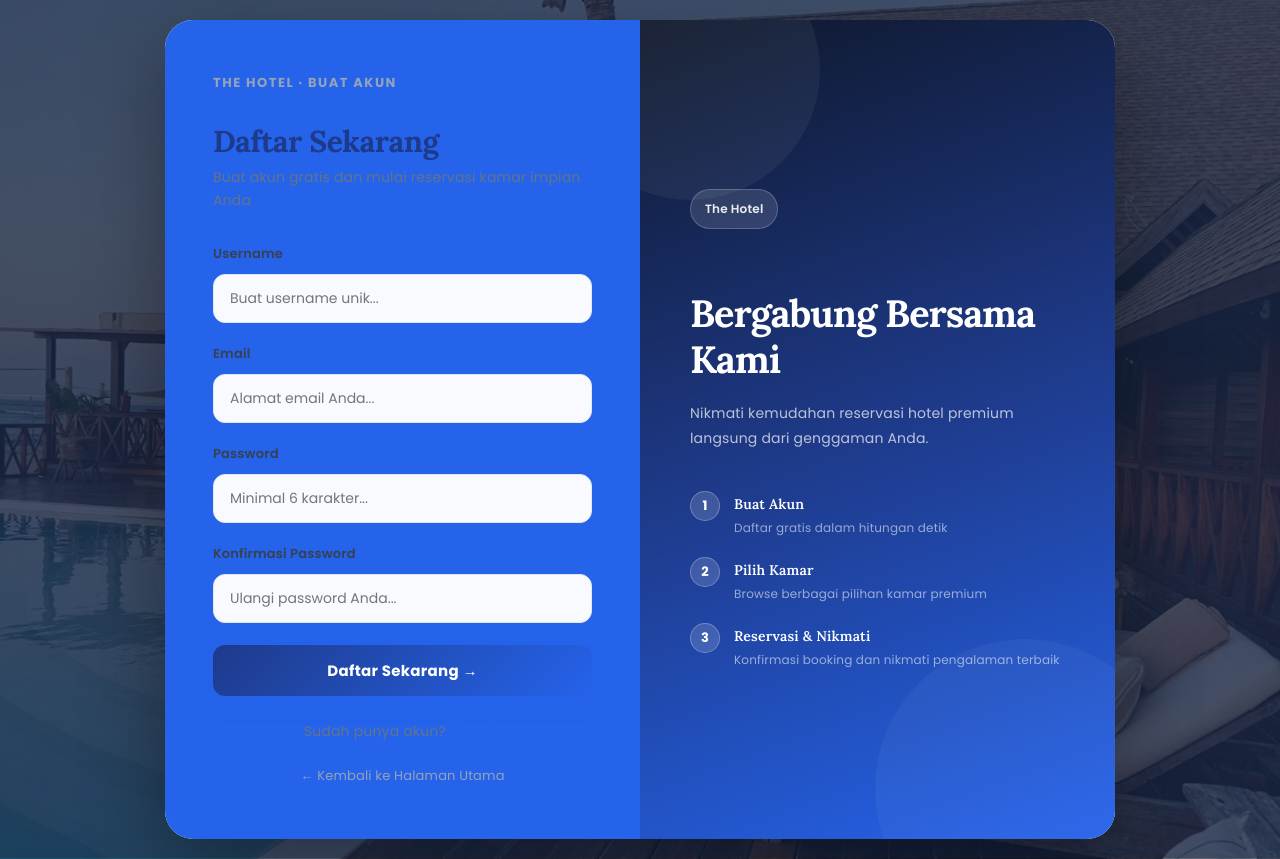
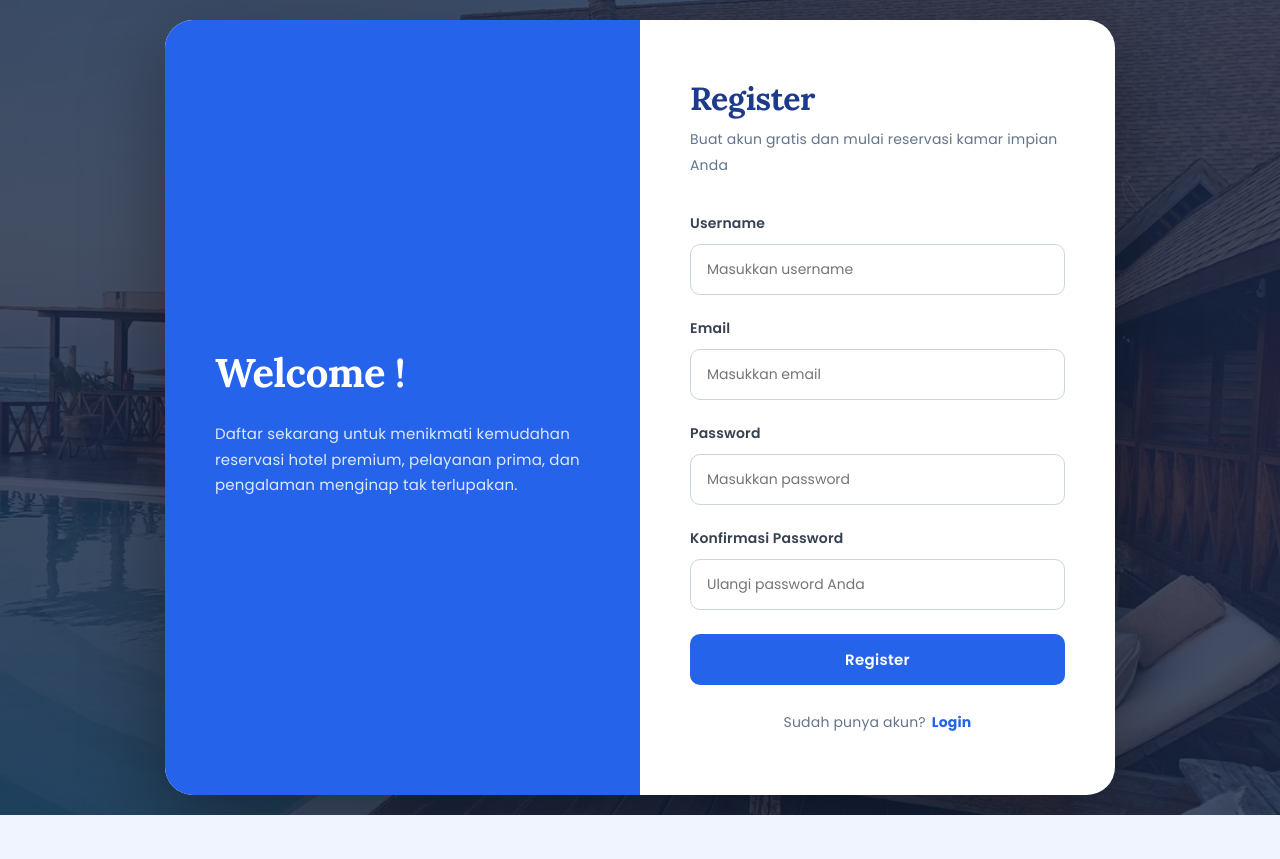
Before and after one commit to NurWahida1090/the-hotel, a React (Vite) app in the folder frontend-react/: page /register in a window 1280 px wide. After the commit the page ends 815 px from the top, so only its background shows below. Built offline with nearby package versions, Linux system fonts and the light colour scheme.

Commit message:
feat: add email uniqueness check in registration and simplify register page layout

```diff
--- a/frontend-react/src/assets/css/register.css
+++ b/frontend-react/src/assets/css/register.css
@@ -37,60 +37,86 @@ html, body, #root {
     overflow: hidden;
 }
 
-/* LEFT - form */
+/* LEFT - decorative panel */
+
 .left {
-    padding: 50px 48px;
+    background: #2563eb;
+    color: white;
+    padding: 60px 50px;
+    display: flex;
+    flex-direction: column;
+    justify-content: center;
+    position: relative;
+    overflow: hidden;
+}
+
+.left-inner {
+    position: relative;
+    z-index: 1;
+}
+
+.left h1 {
+    font-size: 40px;
+    font-weight: 700;
+    line-height: 1.2;
+    margin-bottom: 24px;
+    letter-spacing: -0.5px;
+    color: white;
+}
+
+.left p {
+    line-height: 1.7;
+    color: rgba(255,255,255,0.85);
+    font-size: 15px;
+    margin-bottom: 0;
+}
+
+/* RIGHT - form */
+
+.right {
+    padding: 60px 50px;
     display: flex;
     flex-direction: column;
     justify-content: center;
 }
 
-.left-logo {
-    font-size: 13px;
+.right h2 {
+    color: #1e3a8a;
+    margin-bottom: 8px;
+    font-size: 32px;
     font-weight: 700;
-    color: #94a3b8;
-    text-transform: uppercase;
-    letter-spacing: 1.5px;
-    margin-bottom: 28px;
-}
-
-.left h2 {
-    color: #1e3a8a;
-    margin-bottom: 6px;
-    font-size: 30px;
-    font-weight: 800;
     letter-spacing: -0.5px;
 }
 
-.left > p {
+.right > p {
     color: #64748b;
-    margin-bottom: 28px;
+    margin-bottom: 32px;
     font-size: 14px;
 }
 
 .input-box {
-    margin-bottom: 18px;
+    margin-bottom: 20px;
 }
 
 .input-box label {
     display: block;
-    margin-bottom: 7px;
+    margin-bottom: 8px;
     color: #374151;
     font-weight: 600;
-    font-size: 13px;
+    font-size: 14px;
 }
 
 .input-box input {
     width: 100%;
-    padding: 13px 16px;
-    border: 1.5px solid #e2e8f0;
-    border-radius: 12px;
+    padding: 14px 16px;
+    border: 1.5px solid #cbd5e1;
+    border-radius: 10px;
     outline: none;
     font-size: 14px;
     color: #1e293b;
     font-family: 'Poppins', sans-serif;
     transition: all 0.2s;
-    background: #f8faff;
+    background: white;
 }
 
 .input-box input:focus {
@@ -99,31 +125,47 @@ html, body, #root {
     box-shadow: 0 0 0 3px rgba(37,99,235,0.1);
 }
 
+.forgot-password {
+    display: block;
+    text-align: right;
+    margin-top: 8px;
+    color: #2563eb;
+    font-size: 12px;
+    text-decoration: none;
+    font-weight: 500;
+}
+
+.forgot-password:hover {
+    text-decoration: underline;
+}
+
 .btn {
     width: 100%;
     padding: 14px;
     border: none;
-    border-radius: 12px;
-    background: linear-gradient(135deg, #1e3a8a, #2563eb);
+    border-radius: 10px;
+    background: #2563eb;
     color: white;
     font-size: 15px;
-    font-weight: 700;
+    font-weight: 600;
     cursor: pointer;
     transition: all 0.25s;
     font-family: 'Poppins', sans-serif;
-    box-shadow: 0 6px 20px rgba(37,99,235,0.35);
-    margin-top: 4px;
+    letter-spacing: 0.3px;
+    margin-top: 12px;
 }
 
 .btn:hover {
-    background: linear-gradient(135deg, #1e3a8a, #1d4ed8);
-    transform: translateY(-1px);
-    box-shadow: 0 8px 25px rgba(37,99,235,0.45);
+    background: #1d4ed8;
+}
+
+.btn:active {
+    transform: translateY(0);
 }
 
 .bottom-text {
     text-align: center;
-    margin-top: 22px;
+    margin-top: 24px;
     color: #64748b;
     font-size: 14px;
     display: flex;
@@ -141,114 +183,21 @@ html, body, #root {
     text-decoration: underline;
 }
 
-/* RIGHT - decorative */
-.right {
-    background: linear-gradient(160deg, #0f172a 0%, #1e3a8a 50%, #2563eb 100%);
-    color: white;
-    padding: 60px 50px;
+.divider {
     display: flex;
-    flex-direction: column;
-    justify-content: center;
-    position: relative;
-    overflow: hidden;
+    align-items: center;
+    gap: 14px;
+    margin: 24px 0;
+    color: #94a3b8;
+    font-size: 13px;
 }
 
-.right::before {
+.divider::before,
+.divider::after {
     content: '';
-    position: absolute;
-    top: -80px;
-    left: -80px;
-    width: 260px;
-    height: 260px;
-    background: rgba(255,255,255,0.05);
-    border-radius: 50%;
-}
-
-.right::after {
-    content: '';
-    position: absolute;
-    bottom: -100px;
-    right: -60px;
-    width: 300px;
-    height: 300px;
-    background: rgba(255,255,255,0.04);
-    border-radius: 50%;
-}
-
-.right-inner {
-    position: relative;
-    z-index: 1;
-}
-
-.right-badge {
-    display: inline-flex;
-    align-items: center;
-    gap: 8px;
-    background: rgba(255,255,255,0.12);
-    border: 1px solid rgba(255,255,255,0.2);
-    border-radius: 20px;
-    padding: 6px 14px;
-    font-size: 12px;
-    font-weight: 600;
-    margin-bottom: 30px;
-    color: rgba(255,255,255,0.9);
-    width: fit-content;
-}
-
-.right h1 {
-    font-size: 38px;
-    font-weight: 800;
-    line-height: 1.2;
-    margin-bottom: 18px;
-    letter-spacing: -1px;
-    color: white;
-}
-
-.right p {
-    line-height: 1.8;
-    color: rgba(255,255,255,0.7);
-    font-size: 14px;
-}
-
-.right-steps {
-    margin-top: 40px;
-    display: flex;
-    flex-direction: column;
-    gap: 20px;
-}
-
-.right-step {
-    display: flex;
-    align-items: flex-start;
-    gap: 14px;
-}
-
-.step-number {
-    width: 30px;
-    height: 30px;
-    background: rgba(255,255,255,0.15);
-    border: 1px solid rgba(255,255,255,0.25);
-    border-radius: 50%;
-    display: flex;
-    align-items: center;
-    justify-content: center;
-    font-size: 13px;
-    font-weight: 700;
-    flex-shrink: 0;
-    color: white;
-}
-
-.step-info h4 {
-    font-size: 14px;
-    font-weight: 600;
-    color: white;
-    margin-bottom: 2px;
-}
-
-.step-info p {
-    font-size: 12px;
-    color: rgba(255,255,255,0.55);
-    line-height: 1.5;
+    flex: 1;
+    height: 1px;
+    background: #e2e8f0;
 }
 
 @media (max-width: 768px) {
@@ -257,10 +206,10 @@ html, body, #root {
         max-width: 480px;
         border-radius: 20px;
     }
-    .right {
+    .left {
         display: none;
     }
-    .left {
+    .right {
         padding: 40px 32px;
     }
 }
--- a/frontend-react/src/pages/Register.jsx
+++ b/frontend-react/src/pages/Register.jsx
@@ -37,10 +37,21 @@ function Register() {
     return (
         <div className="register-page">
             <div className="container">
-                {/* LEFT - Form */}
+                {/* LEFT - Decorative */}
                 <div className="left">
-                    <div className="left-logo">The Hotel · Buat Akun</div>
-                    <h2>Daftar Sekarang</h2>
+                    <div className="left-inner">
+                        <h1>Welcome !</h1>
+                        <p>
+                            Daftar sekarang untuk menikmati kemudahan
+                            reservasi hotel premium, pelayanan prima,
+                            dan pengalaman menginap tak terlupakan.
+                        </p>
+                    </div>
+                </div>
+
+                {/* RIGHT - Form */}
+                <div className="right">
+                    <h2>Register</h2>
                     <p>Buat akun gratis dan mulai reservasi kamar impian Anda</p>
 
                     <form onSubmit={handleRegister}>
@@ -48,7 +59,7 @@ function Register() {
                             <label>Username</label>
                             <input
                                 type="text"
-                                placeholder="Buat username unik..."
+                                placeholder="Masukkan username"
                                 value={username}
                                 onChange={(e) => setUsername(e.target.value)}
                                 required
@@ -59,7 +70,7 @@ function Register() {
                             <label>Email</label>
                             <input
                                 type="email"
-                                placeholder="Alamat email Anda..."
+                                placeholder="Masukkan email"
                                 value={email}
                                 onChange={(e) => setEmail(e.target.value)}
                                 required
@@ -70,18 +81,18 @@ function Register() {
                             <label>Password</label>
                             <input
                                 type="password"
-                                placeholder="Minimal 6 karakter..."
+                                placeholder="Masukkan password"
                                 value={password}
                                 onChange={(e) => setPassword(e.target.value)}
                                 required
                             />
                         </div>
 
-                        <div className="input-box">
+                        <div className="input-box" style={{ marginBottom: 12 }}>
                             <label>Konfirmasi Password</label>
                             <input
                                 type="password"
-                                placeholder="Ulangi password Anda..."
+                                placeholder="Ulangi password Anda"
                                 value={confirmPassword}
                                 onChange={(e) => setConfirmPassword(e.target.value)}
                                 required
@@ -89,56 +100,12 @@ function Register() {
                         </div>
 
                         <button type="submit" className="btn" disabled={loading}>
-                            {loading ? "Mendaftar..." : "Daftar Sekarang →"}
+                            {loading ? "Mendaftar..." : "Register"}
                         </button>
                     </form>
 
                     <div className="bottom-text">
-                        Sudah punya akun?
-                        <Link to="/login">Masuk</Link>
-                    </div>
-
-                    <div style={{ textAlign: "center", marginTop: 16 }}>
-                        <Link to="/" style={{ color: "#94a3b8", fontSize: 13, textDecoration: "none" }}>
-                            ← Kembali ke Halaman Utama
-                        </Link>
-                    </div>
-                </div>
-
-                {/* RIGHT - Decorative */}
-                <div className="right">
-                    <div className="right-inner">
-                        <div className="right-badge">
-                            The Hotel
-                        </div>
-                        <h1>Bergabung Bersama Kami</h1>
-                        <p>
-                            Nikmati kemudahan reservasi hotel premium
-                            langsung dari genggaman Anda.
-                        </p>
-                        <div className="right-steps">
-                            <div className="right-step">
-                                <div className="step-number">1</div>
-                                <div className="step-info">
-                                    <h4>Buat Akun</h4>
-                                    <p>Daftar gratis dalam hitungan detik</p>
-                                </div>
-                            </div>
-                            <div className="right-step">
-                                <div className="step-number">2</div>
-                                <div className="step-info">
-                                    <h4>Pilih Kamar</h4>
-                                    <p>Browse berbagai pilihan kamar premium</p>
-                                </div>
-                            </div>
-                            <div className="right-step">
-                                <div className="step-number">3</div>
-                                <div className="step-info">
-                                    <h4>Reservasi & Nikmati</h4>
-                                    <p>Konfirmasi booking dan nikmati pengalaman terbaik</p>
-                                </div>
-                            </div>
-                        </div>
+                        Sudah punya akun? <Link to="/login" className="register-link">Login</Link>
                     </div>
                 </div>
             </div>
```
Also changed, not shown: 1 other file (tests, documents, lock files or other folders).
